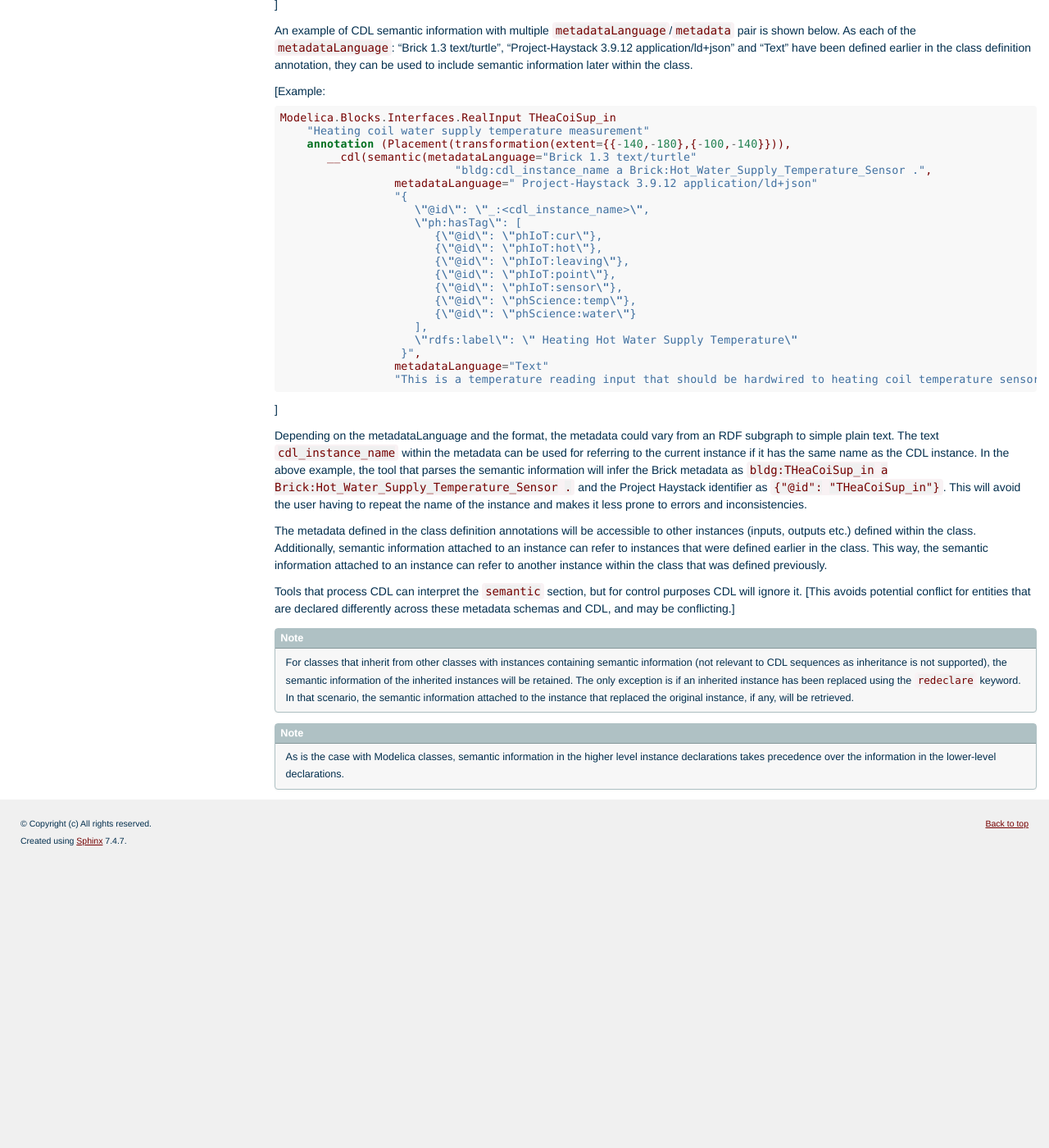
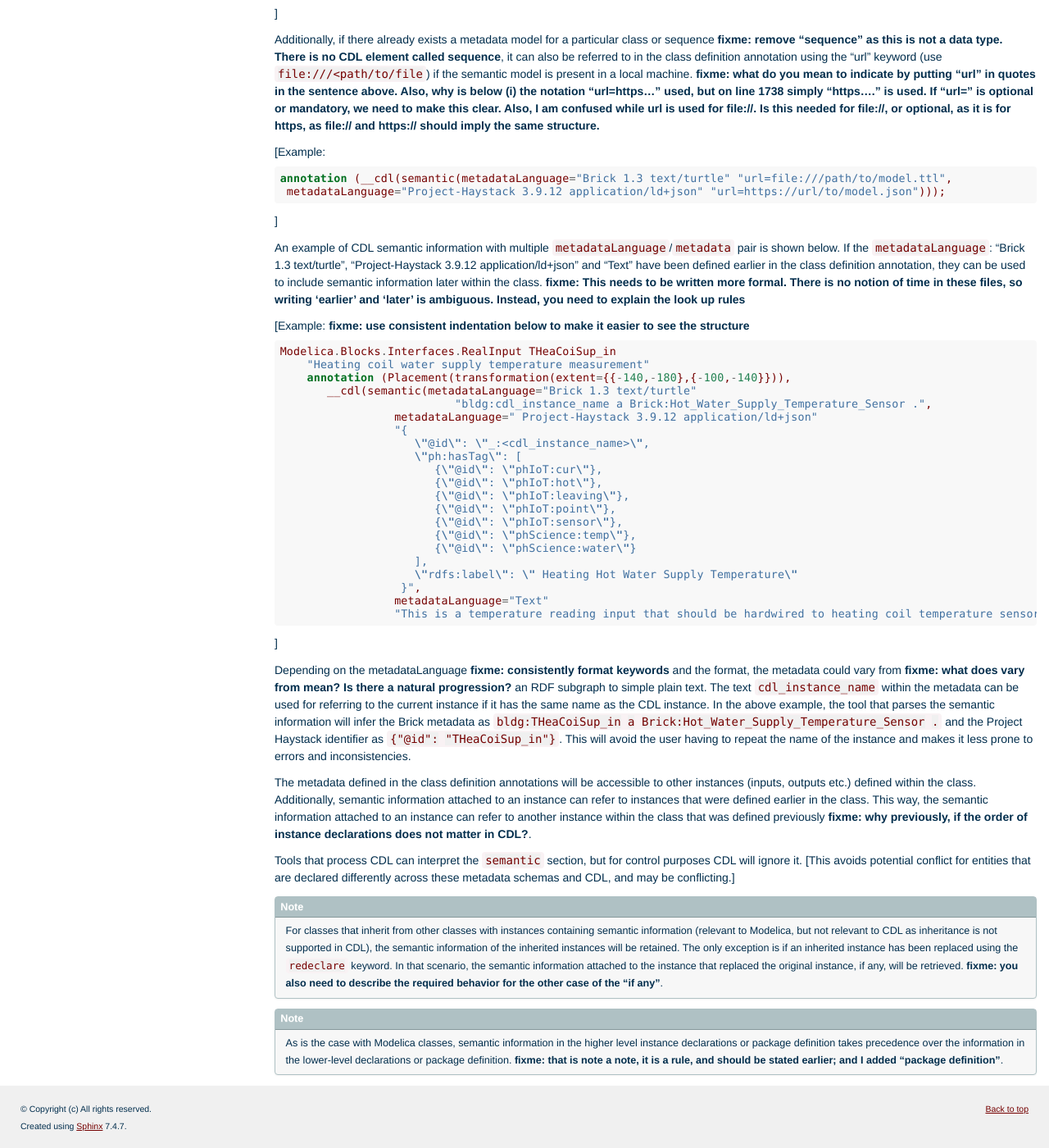
Before and after one commit to lbl-srg/obc, a Sphinx documentation site: the page built from specification/source/cdl.rst, in a window 1280 px wide and 1400 px high, scrolled down 24670 px. Shown: the whole window at 82% size. Built offline with Sphinx 7.4.7, drawn with Linux system fonts in a browser that asks for light colours; formulas are drawn with MathJax 3; cross-references to code outside the pages are shown as plain code; before the commit the page ends 25721 px from its top, so only the background shows below that; some of the changed text lies outside the part shown.

Commit message:
Added comments and questions

```diff
--- a/specification/source/cdl.rst
+++ b/specification/source/cdl.rst
@@ -1692,14 +1692,19 @@ Semantic Information
 ....................
 
 The buildings industry has started to integrate different metadata schemas such as
-`Brick <https://brickschema.org/>`_ and `Project Haystack <https://project-haystack.org/>`_ into their control software and technology pipeline.  `ASHRAE 223p <https://www.ashrae.org/about/news/2018/ashrae-s-bacnet-committee-project-haystack-and-brick-schema-collaborating-to-provide-unified-data-semantic-modeling-solution>`_ is another upcoming semantic ontology that will describe the equipment topology in buildings and also the flow of different media. To support these schemas, CDL will allow, but will not require, use such metadata schema using the syntaxes provided below.
+`Brick <https://brickschema.org/>`_ and `Project Haystack <https://project-haystack.org/>`_ into their control software and technology.
+`ASHRAE 223p <https://www.ashrae.org/about/news/2018/ashrae-s-bacnet-committee-project-haystack-and-brick-schema-collaborating-to-provide-unified-data-semantic-modeling-solution>`_ is another upcoming semantic ontology that will describe the equipment topology in buildings and also the flow of different media.
+To support these schemas, CDL will allow, but will not require, use of such metadata schema, using the syntaxes provided below.
 
 Semantic information will be included within the ``annotation`` keyword, using the ``__Buildings`` or ``__cdl`` annotation. ``__cdl`` will be used when the semantic information is regarding a control sequence (inputs, outputs etc.) and ``__Buildings`` will be used for every other instance that are not a part of the control sequence (equipment, zones etc.). The following instances defined in CDL can have annotations containing semantic information:
 
 * Inputs,
 * Outputs,
 * Parameters,
-* Composite blocks (:numref:`sec_com_blo`) and
+* **fixme** the two entries below are not clear. Do you mean annotations of the class definitions of these blocks,
+  or instances of these blocks, or both?
+* Composite blocks (:numref:`sec_com_blo`),
+* Extension blocks (:numref:`sec_ext_blo`), and
 * Packages.
 
 All semantic information will be included under the ``semantic`` section within the ``__Building`` and/or ``__cdl`` annotations.
@@ -1709,14 +1714,20 @@ All semantic information will be included under the ``semantic`` section within
    annotation (__cdl(semantic(<semantic information>)))
    annotation (__Buildings(semantic(<semantic information>)))
 
-The annotation declared in the class definition shall contain the ``metadataLanguageDefinition`` within the  ``semantic`` section. ``metadataLanguageDefinition`` will be used to define the different types of semantic information that will used throughout the class and can also contain relevant information about the ``metadataLangauge`` such as a short description of the language/schema or pointers to the webpage of the ``metadataLanguage``. It will follow the following syntax:
+whereas ``<semantic information>`` above is a place holder for the semantic information.
+
+The annotation declared in the class definition shall contain the ``metadataLanguageDefinition`` within the  ``semantic`` section. The ``metadataLanguageDefinition`` will be used to define the different types of semantic information that will used throughout the class and can also contain relevant information about the ``metadataLanguage`` such as a short description of the language/schema or url of the webpage of the ``metadataLanguage``. It must have the following syntax:
 
 .. code-block:: modelica
 
    annotation (__cdl(semantic(metadataLanguageDefinition="<metadataLanguage> [version] [format]" "<description or URL>")))
    annotation (__Buildings(semantic(metadataLanguageDefinition="<metadataLanguage> [version] [format]" "<description or URL>")))
 
-The ``metadataLanguage`` could be semantic data schemas such as  Brick, Project-Haystack, ASHRAE 223p etc. or it could just be a natural language description. The optional ``version`` represents the version of the ``metadataLangauge`` used in a particular class or sequence and the optional ``format``  represents the format this will be expressed in.  The format will be expressed using  `MIME types <https://developer.mozilla.org/en-US/docs/Web/HTTP/Basics_of_HTTP/MIME_types>`_.
+where ``<metadataLanguage>`` must be replaced with the name of the meta data language,
+``[version]`` is an optional entry for the version,
+``[format]`` is the format of the language, such as ``text/turtle``, and
+``<description or URL>`` is a description of the language, such as **fixme: add** or the URL to the schema.
+The ``metadataLanguage`` could be semantic data schemas such as  ``Brick``, ``Project-Haystack`` or ``ASHRAE 223``, or it could just be a natural language description. The optional ``version`` represents the version of the ``metadataLangauge`` used in a particular class and the optional ``format``  represents the format this will be expressed in. The format will be expressed using  `MIME types <https://developer.mozilla.org/en-US/docs/Web/HTTP/Basics_of_HTTP/MIME_types>`_.
 
 [Example:
 
@@ -1729,7 +1740,7 @@ The ``metadataLanguage`` could be semantic data schemas such as  Brick, Project-
   )));
   ]
 
-The semantic information itself will be included as a ``metadataLanguage``/``metadata`` pair within the annotation using the following syntax:
+The semantic information itself **fixme: what do you mean by "itself?"** will be included as a ``metadataLanguage``/``metadata`` pair within the annotation using the following syntax:
 
 .. code-block:: modelica
 
@@ -1754,7 +1765,11 @@ Semantic information declared in the class definition annotations can also be us
 
 ]
 
-Additionally, if there already exists a metadata model for a particular class or sequence, it can also be referred to in the class definition annotation using the "url" keyword (use ``file:///<path/to/file``) if the semantic model is present in a local machine.
+Additionally, if there already exists a metadata model for a particular class or sequence **fixme: remove "sequence" as this is not a data type. There is no CDL element called sequence**, it can also be referred to in the class definition annotation using the "url" keyword (use ``file:///<path/to/file``) if the semantic model is present in a local machine.
+**fixme: what do you mean to indicate by putting "url" in quotes in the sentence above. Also,
+why is below (i) the notation "url=https..." used, but on line 1738 simply "https...." is used. If "url=" is optional or mandatory,
+we need to make this clear. Also, I am confused while url is used for file://. Is this needed for file://, or optional, as it is
+for https, as file:// and https:// should imply the same structure.**
 
 [Example:
 
@@ -1765,9 +1780,12 @@ Additionally, if there already exists a metadata model for a particular class or
 
 ]
 
-An example of CDL semantic information with multiple ``metadataLanguage``/``metadata`` pair is shown below. As each of the ``metadataLanguage``: "Brick 1.3 text/turtle", "Project-Haystack 3.9.12 application/ld+json" and "Text" have been defined earlier in the class definition annotation, they can be used to include semantic information later within the class.
-
-[Example:
+An example of CDL semantic information with multiple ``metadataLanguage``/``metadata`` pair is shown below. If the ``metadataLanguage``: "Brick 1.3 text/turtle", "Project-Haystack 3.9.12 application/ld+json" and "Text" have been defined earlier
+in the class definition annotation, they can be used to include semantic information later within the class.
+**fixme: This needs to be written more formal. There is no notion of time in these files, so writing 'earlier' and 'later' is ambiguous.
+Instead, you need to explain the look up rules**
+
+[Example: **fixme: use consistent indentation below to make it easier to see the structure**
 
 .. code-block:: modelica
 
@@ -1795,12 +1813,16 @@ An example of CDL semantic information with multiple ``metadataLanguage``/``meta
 
 ]
 
-Depending on the metadataLanguage and the format, the metadata could vary from an RDF subgraph to simple plain text. The text ``cdl_instance_name`` within the metadata can be used for referring to the current instance if it has the same name as the CDL instance. In the above example, the tool that parses the semantic information will infer the Brick metadata as ``bldg:THeaCoiSup_in a Brick:Hot_Water_Supply_Temperature_Sensor .`` and the Project Haystack identifier as ``{"@id": "THeaCoiSup_in"}``. This will avoid the user having to repeat the name of the instance and makes it less prone to errors and inconsistencies.
-
-The metadata defined in the class definition annotations will be accessible to other instances (inputs, outputs etc.) defined within the class. Additionally, semantic information attached to an instance can refer to instances that were defined earlier in the class. This way, the semantic information attached to an instance can refer to another instance within the class that was defined previously.
+Depending on the metadataLanguage **fixme: consistently format keywords** and the format, the metadata could vary from
+**fixme: what does vary from mean? Is there a natural progression?** an RDF subgraph to simple plain text. The text ``cdl_instance_name`` within the metadata can be used for referring to the current instance if it has the same name as the CDL instance. In the above example, the tool that parses the semantic information will infer the Brick metadata as ``bldg:THeaCoiSup_in a Brick:Hot_Water_Supply_Temperature_Sensor .`` and the Project Haystack identifier as ``{"@id": "THeaCoiSup_in"}``. This will avoid the user having to repeat the name of the instance and makes it less prone to errors and inconsistencies.
+
+The metadata defined in the class definition annotations will be accessible to other instances (inputs, outputs etc.) defined within the class. Additionally, semantic information attached to an instance can refer to instances that were defined earlier in the class. This way, the semantic information attached to an instance can refer to another instance within the class that was defined previously
+**fixme: why previously, if the order of instance declarations does not matter in CDL?**.
 
 Tools that process CDL can interpret the ``semantic`` section, but for control purposes CDL will ignore it. [This avoids potential conflict for entities that are declared differently across these metadata schemas and CDL, and may be conflicting.]
 
-.. note:: For classes that inherit from other classes with instances containing semantic information (not relevant to CDL sequences as inheritance is not supported), the semantic information of the inherited instances will be retained. The only exception is if an inherited instance has been replaced using the ``redeclare`` keyword. In that scenario, the semantic information attached to the instance that replaced the original instance, if any, will be retrieved.
-
-.. note:: As is the case with Modelica classes, semantic information in the higher level instance declarations takes precedence over the information in the lower-level declarations.
+.. note:: For classes that inherit from other classes with instances containing semantic information (relevant to Modelica,
+  but not relevant to CDL as inheritance is not supported in CDL), the semantic information of the inherited instances will be retained. The only exception is if an inherited instance has been replaced using the ``redeclare`` keyword. In that scenario, the semantic information attached to the instance that replaced the original instance, if any, will be retrieved. **fixme: you
+  also need to describe the required behavior for the other case of the "if any"**.
+
+.. note:: As is the case with Modelica classes, semantic information in the higher level instance declarations or package definition takes precedence over the information in the lower-level declarations or package definition. **fixme: that is note a note, it is a rule, and should be stated earlier; and I added "package definition"**.
```
